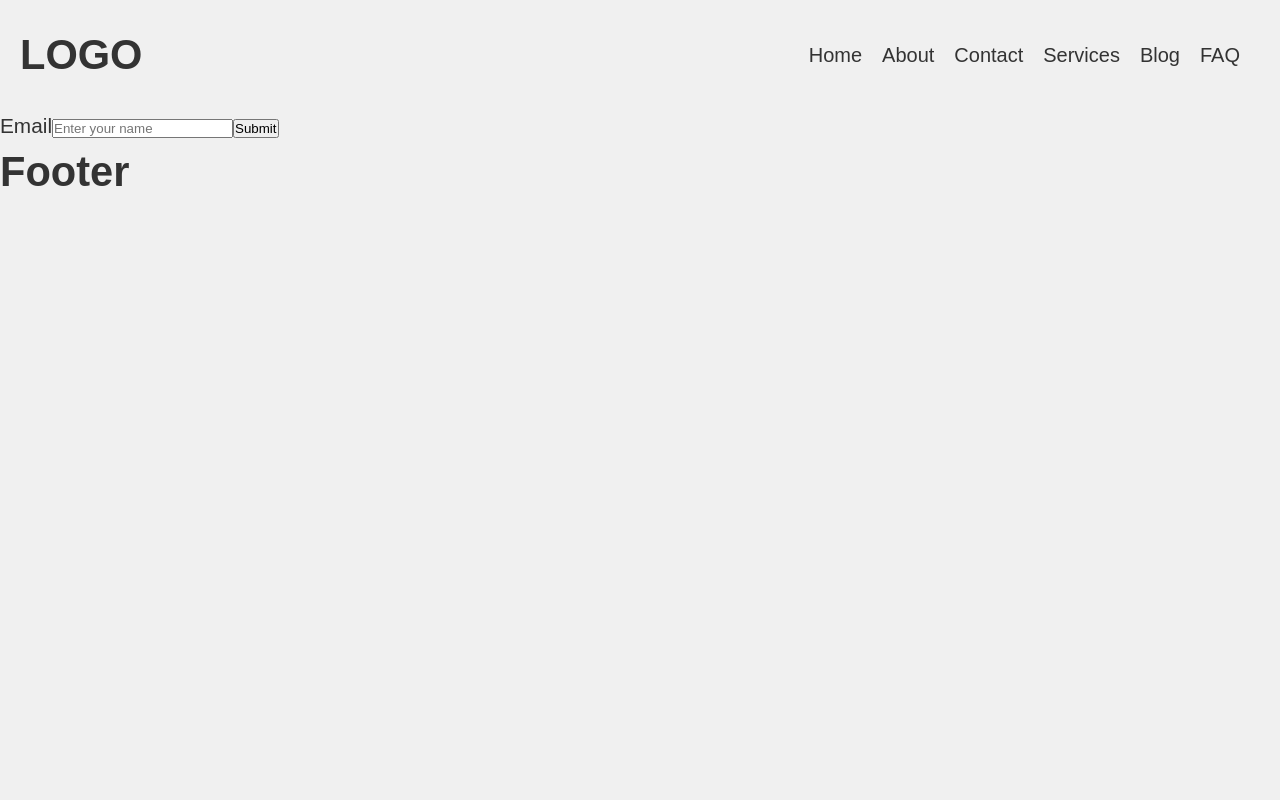
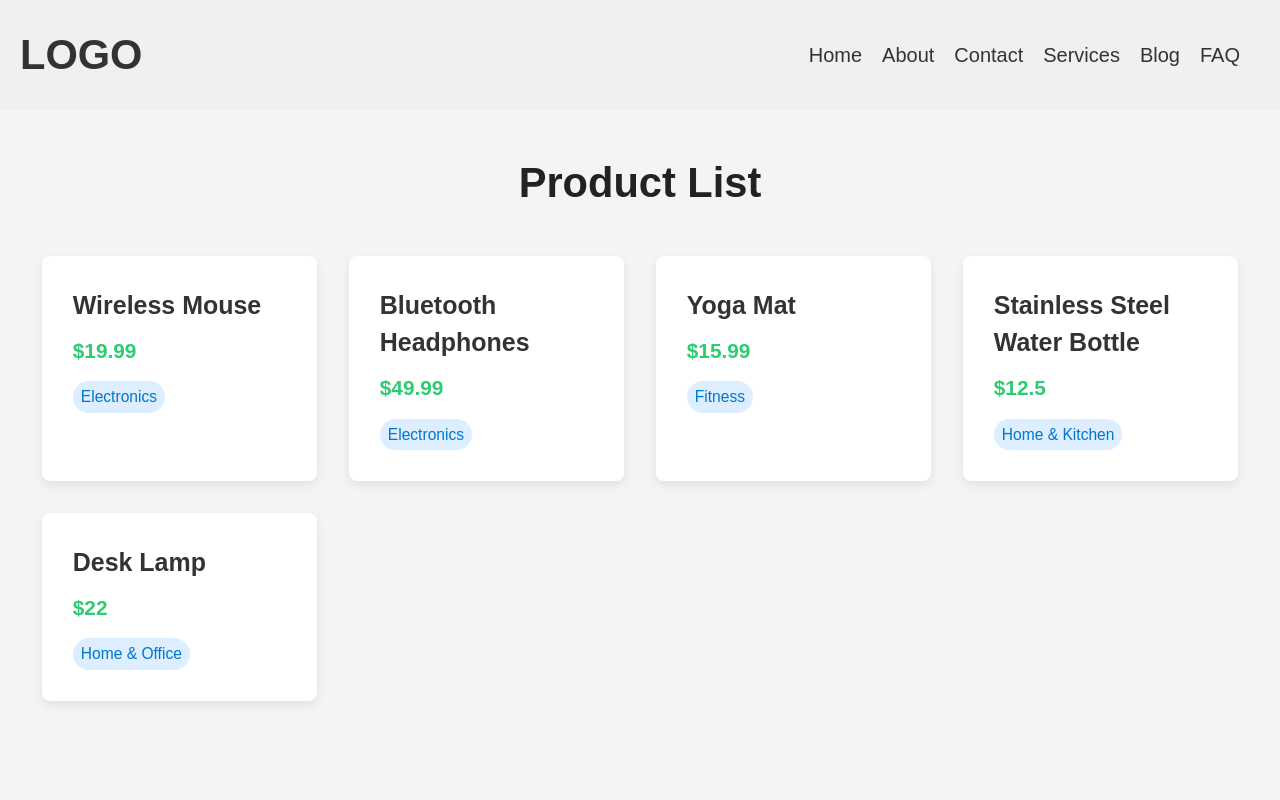
Before and after one commit to NourIslamAoudia/learn-React-Js, a React (Vite) app: page / in a window 1280 px wide. Shown: the top 800 px of the page. Built offline with nearby package versions, Linux system fonts and the light colour scheme.

Commit message:
using static data Product.js

```diff
--- /dev/null
+++ b/components/Product/Product.module.css
@@ -0,0 +1,54 @@
+/* ProductPage.module.css */
+.container {
+  padding: 2rem;
+  background-color: #f4f4f4;
+  min-height: 100vh;
+}
+
+.title {
+  text-align: center;
+  font-size: 2rem;
+  margin-bottom: 2rem;
+  color: #222;
+}
+
+.grid {
+  display: grid;
+  grid-template-columns: repeat(auto-fit, minmax(260px, 1fr));
+  gap: 1.5rem;
+}
+
+.card {
+  background-color: #fff;
+  border-radius: 8px;
+  padding: 1.5rem;
+  box-shadow: 0 4px 10px rgba(0, 0, 0, 0.08);
+  transition: all 0.3s ease;
+}
+
+.card:hover {
+  box-shadow: 0 8px 20px rgba(0, 0, 0, 0.12);
+}
+
+.productTitle {
+  font-size: 1.2rem;
+  font-weight: 600;
+  color: #333;
+  margin-bottom: 0.5rem;
+}
+
+.price {
+  color: #2ecc71;
+  font-weight: bold;
+  font-size: 1rem;
+}
+
+.badge {
+  display: inline-block;
+  margin-top: 0.75rem;
+  background-color: #dceeff;
+  color: #0077cc;
+  padding: 4px 8px;
+  font-size: 0.75rem;
+  border-radius: 16px;
+}
--- /dev/null
+++ b/components/Product/ProductCart.jsx
@@ -0,0 +1,22 @@
+// src/components/ProductPage.jsx
+import styles from "./Product.module.css"; // Using CSS Modules for scoped styles
+import products from "../../data/product";
+
+const ProductCarts = () => {
+  return (
+    <div className={styles.container}>
+      <h2 className={styles.title}>Product List</h2>
+      <div className={styles.grid}>
+        {products.map((product, index) => (
+          <div className={styles.card} key={index}>
+            <h3 className={styles.productTitle}>{product.title}</h3>
+            <p className={styles.price}>${product.price}</p>
+            <span className={styles.badge}>{product.categorie}</span>
+          </div>
+        ))}
+      </div>
+    </div>
+  );
+};
+
+export default ProductCarts;
--- /dev/null
+++ b/data/product.js
@@ -0,0 +1,30 @@
+// src/data/products.js
+const products = [
+  {
+    title: "Wireless Mouse",
+    price: 19.99,
+    categorie: "Electronics",
+  },
+  {
+    title: "Bluetooth Headphones",
+    price: 49.99,
+    categorie: "Electronics",
+  },
+  {
+    title: "Yoga Mat",
+    price: 15.99,
+    categorie: "Fitness",
+  },
+  {
+    title: "Stainless Steel Water Bottle",
+    price: 12.5,
+    categorie: "Home & Kitchen",
+  },
+  {
+    title: "Desk Lamp",
+    price: 22.0,
+    categorie: "Home & Office",
+  },
+];
+
+export default products;
--- a/src/App.jsx
+++ b/src/App.jsx
@@ -3,41 +3,13 @@ import From from "../components/from";
 import Header from "../components/header/Header";
 import Footer from "../components/Footer";
 import "./app.css";
-
-// function App() {
-//   const [count, setCount] = useState(0)
-
-//   return (
-//     <>
-//       <div>
-//         <a href="https://vite.dev" target="_blank">
-//           <img src={viteLogo} className="logo" alt="Vite logo" />
-//         </a>
-//         <a href="https://react.dev" target="_blank">
-//           <img src={reactLogo} className="logo react" alt="React logo" />
-//         </a>
-//       </div>
-//       <h1>Vite + React</h1>
-//       <div className="card">
-//         <button onClick={() => setCount((count) => count + 1)}>
-//           count is {count}
-//         </button>
-//         <p>
-//           Edit <code>src/App.jsx</code> and save to test HMR
-//         </p>
-//       </div>
-//       <p className="read-the-docs">
-//         Click on the Vite and React logos to learn more
-//       </p>
-//     </>
-//   )
-// }
+import ProductCarts from "../components/Product/ProductCart";
 
 const App = () => {
   return (
     <>
       <Header />
-      <From />
+      <ProductCarts />
       <Footer />
     </>
   );
```
